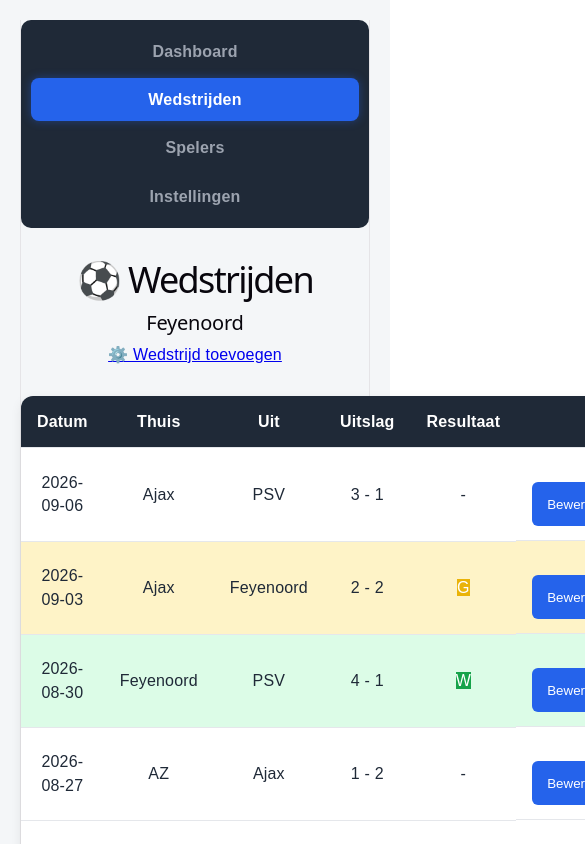
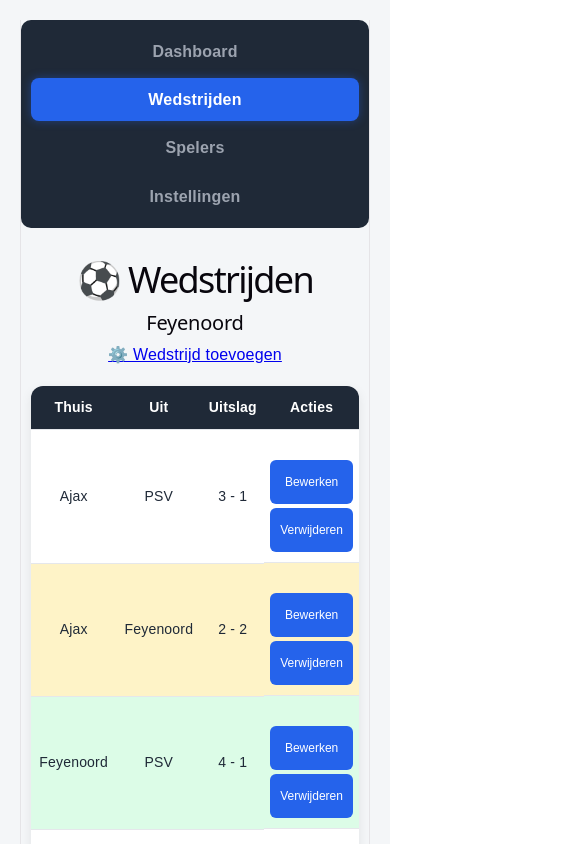
Before and after one commit to Ryan050409/simpel-design, a React (Vite) app: page /wedstrijden in a window 390 px wide. Shown: the top 844 px of the page, 585 px wide, since content can reach past the window. Built offline with nearby package versions, Linux system fonts and the light colour scheme.

Commit message:
Wedstrijd pagina verbeterd

```diff
--- a/src/App.css
+++ b/src/App.css
@@ -969,7 +969,7 @@ nav a.active {
   color: #1f2937;
 }
 
-.matches-table tbody tr:hover {
+.matches-table-tbody-tr:hover {
   background: #f3f4f6;
 }
 
@@ -999,16 +999,50 @@ nav a.active {
 }
 
 .match-row-win:hover {
-  background: #bbf7d0;
+  background: #a7dfba;
 }
 
 .match-row-draw:hover {
-  background: #fde68a;
+  background: #f7db6c;
 }
 
 .match-row-loss:hover {
-  background: #fecaca;
+  background: #e78d8d;
 }
 .match-row-normal {
   background: white;
 }
+/* Mobiele weergave wedstrijden */
+@media (max-width: 700px) {
+  .matches-table {
+    width: calc(100% - 20px);
+    margin: 20px auto;
+    font-size: 14px;
+  }
+
+  .matches-table th,
+  .matches-table td {
+    padding: 10px 6px;
+  }
+
+  .matches-table th:nth-child(1),
+  .matches-table td:nth-child(1) {
+    display: none;
+  }
+
+  .matches-table th:nth-child(5),
+  .matches-table td:nth-child(5) {
+    display: none;
+  }
+
+  .matches-table .match-actions {
+    flex-direction: column;
+    gap: 4px;
+  }
+
+  .matches-table .match-actions button {
+    width: 100%;
+    padding: 6px 8px;
+    font-size: 12px;
+  }
+}
--- a/src/Dashboard.tsx
+++ b/src/Dashboard.tsx
@@ -156,6 +156,9 @@ function Dashboard({
             ? `${topScorer.firstname} ${topScorer.lastname}(${topScorer.goals} goals)`
             : "Nog geen spelers"}
         </p>
+        <p>
+          <strong>Team:</strong> {team}
+        </p>
       </div>
     </div>
   );
--- a/src/MatchesPage.tsx
+++ b/src/MatchesPage.tsx
@@ -17,6 +17,9 @@ function MatchesPage({
     team,
     teams
 }: MatchesPageProps) {
+    const [editingMatch, setEditingMatch] =
+        useState<Match | null>(null);
+
     function deleteMatch(id: number) {
         setMatches((currentMatches) =>
             currentMatches.filter(
@@ -25,15 +28,73 @@ function MatchesPage({
         );
     }
 
-    const [editingMatch, setEditingMatch] =
-        useState<Match | null>(null);
-
     function editMatch(match: Match) {
         setEditingMatch(match);
     }
 
     function closeModal() {
         setEditingMatch(null);
+    }
+
+    function getMatchResult(match: Match) {
+        if (
+            match.home !== team &&
+            match.away !== team
+        ) {
+            return null;
+        }
+
+        const teamGoals =
+            match.home === team
+                ? match.homeGoals
+                : match.awayGoals;
+
+        const opponentGoals =
+            match.home === team
+                ? match.awayGoals
+                : match.homeGoals;
+
+        if (teamGoals > opponentGoals) {
+            return "W";
+        }
+
+        if (teamGoals === opponentGoals) {
+            return "G";
+        }
+
+        return "V";
+    }
+
+    function getResultClass(result: string | null) {
+        if (result === "W") {
+            return "result-win";
+        }
+
+        if (result === "G") {
+            return "result-draw";
+        }
+
+        if (result === "V") {
+            return "result-loss";
+        }
+
+        return undefined;
+    }
+
+    function getRowClass(result: string | null) {
+        if (result === "W") {
+            return "match-row-win";
+        }
+
+        if (result === "G") {
+            return "match-row-draw";
+        }
+
+        if (result === "V") {
+            return "match-row-loss";
+        }
+
+        return undefined;
     }
 
     return (
@@ -65,29 +126,13 @@ function MatchesPage({
                 </thead>
 
                 <tbody>
-                    {matches.map((match) => (
+                    {matches.map((match) => {
+                        const result = getMatchResult(match);
+
+                        return (
                             <tr
                                 key={match.id}
-                            className={
-                                match.home !== team &&
-                                match.away !== team
-                                    ? undefined
-                                    : match.home === team
-                                        ? match.homeGoals >
-                                          match.awayGoals
-                                            ? "match-row-win"
-                                            : match.homeGoals ===
-                                              match.awayGoals
-                                                ? "match-row-draw"
-                                                : "match-row-loss"
-                                        : match.awayGoals >
-                                          match.homeGoals
-                                            ? "match-row-win"
-                                            : match.awayGoals ===
-                                              match.homeGoals
-                                                ? "match-row-draw"
-                                                : "match-row-loss"
-                            }
+                                className={getRowClass(result)}
                             >
                                 <td>{match.date}</td>
 
@@ -102,45 +147,11 @@ function MatchesPage({
 
                                 <td>
                                     <span
-                                    className={
-                                        match.home !== team &&
-                                        match.away !== team
-                                            ? undefined
-                                            : match.home === team
-                                                ? match.homeGoals >
-                                                  match.awayGoals
-                                                    ? "result-win"
-                                                    : match.homeGoals ===
-                                                      match.awayGoals
-                                                        ? "result-draw"
-                                                        : "result-loss"
-                                                : match.awayGoals >
-                                                  match.homeGoals
-                                                    ? "result-win"
-                                                    : match.awayGoals ===
-                                                      match.homeGoals
-                                                        ? "result-draw"
-                                                        : "result-loss"
-                                    }
+                                        className={getResultClass(
+                                            result
+                                        )}
                                     >
-                                    {match.home !== team &&
-                                    match.away !== team
-                                        ? "-"
-                                        : match.home === team
-                                            ? match.homeGoals >
-                                              match.awayGoals
-                                                ? "W"
-                                                : match.homeGoals ===
-                                                  match.awayGoals
-                                                    ? "G"
-                                                    : "V"
-                                            : match.awayGoals >
-                                              match.homeGoals
-                                                ? "W"
-                                                : match.awayGoals ===
-                                                  match.homeGoals
-                                                    ? "G"
-                                                    : "V"}
+                                        {result ?? "-"}
                                     </span>
                                 </td>
 
@@ -162,7 +173,8 @@ function MatchesPage({
                                     </button>
                                 </td>
                             </tr>
-                    ))}
+                        );
+                    })}
                 </tbody>
             </table>
 
```
Also changed, not shown: src/MatchCard.tsx (deleted, +0 -63 lines). Lines whose indentation alone changed are shown as unchanged.
